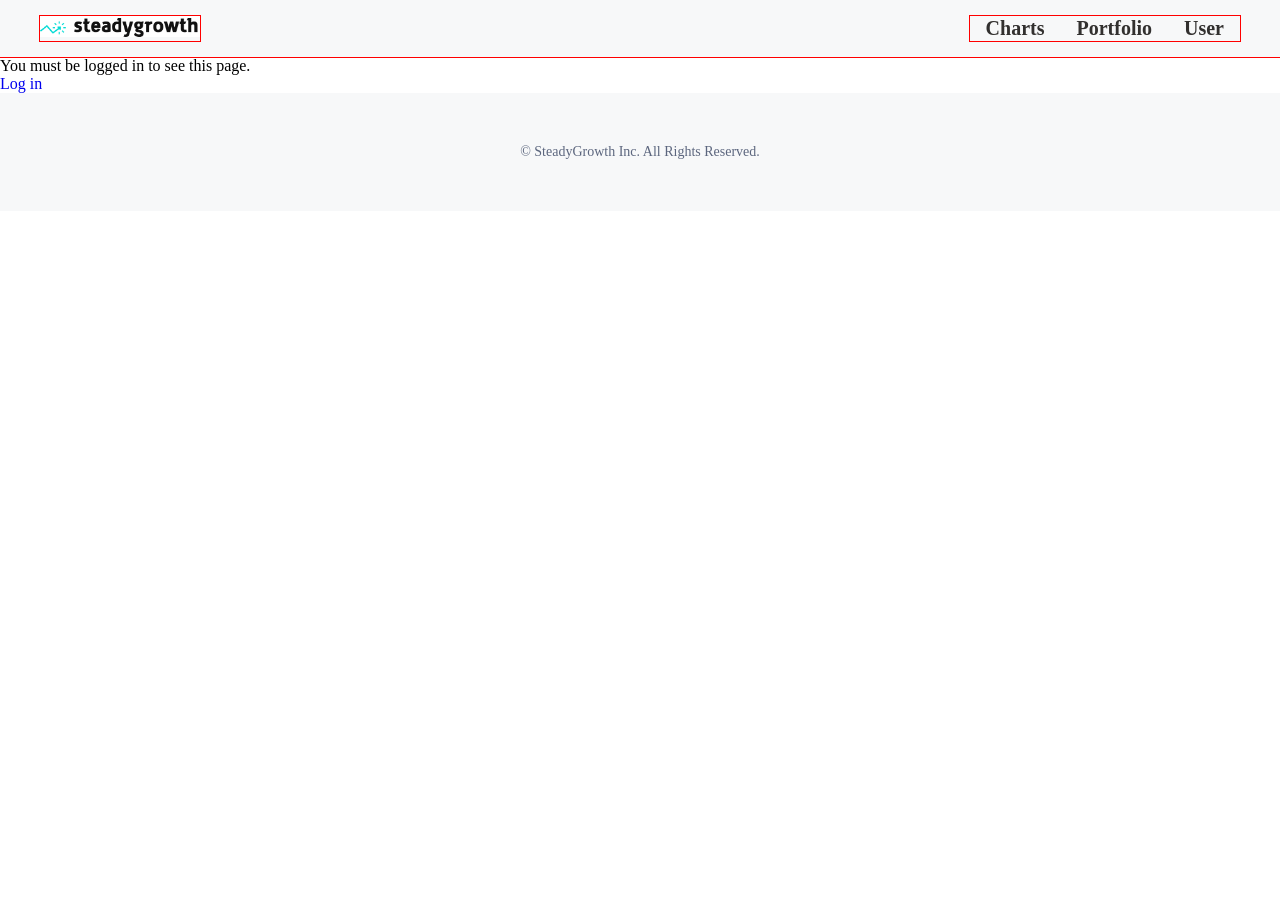
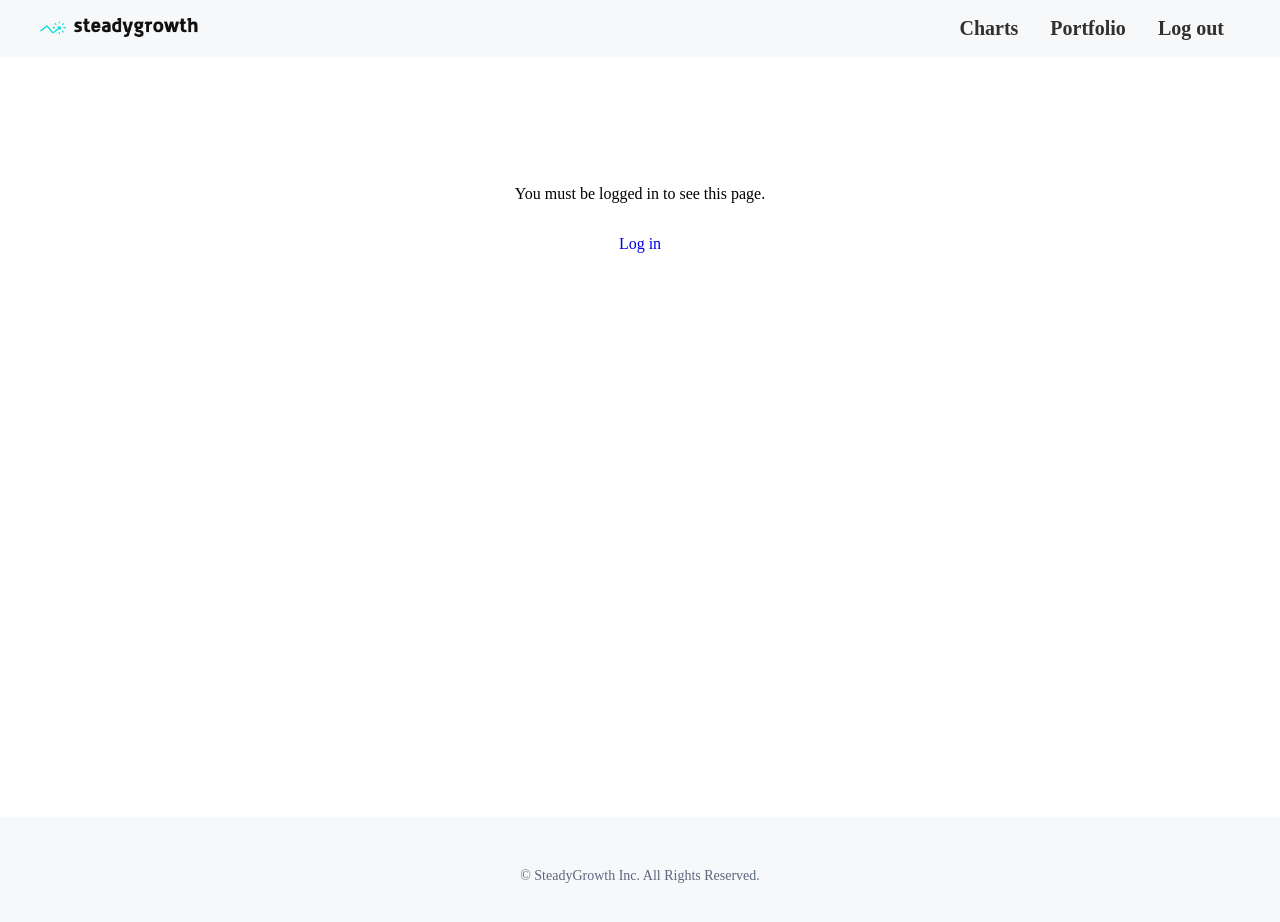
Before and after one commit to pasindu-gamarachchi/steadygrowth-client, a React (Create React App) app: page /portfolio in a window 1280 px wide. Shown: the top 922 px of the page. Before the commit the page ends 800 px from the top, so only its background shows below. Built offline with nearby package versions, Linux system fonts and the light colour scheme; no server answers.

Commit message:
styling fixes, cleanups

```diff
--- a/src/components/FormInput/FormInput.scss
+++ b/src/components/FormInput/FormInput.scss
@@ -48,7 +48,7 @@
         border-radius: 20px;
         border: 1px solid $outline-color;
         // width: 100%;
-        outline: none;
+        // outline: none;
         @include tablet{
             width: 30%;
             height: 1.5rem;
--- a/src/components/Header/Header.js
+++ b/src/components/Header/Header.js
@@ -5,6 +5,12 @@ import sglogo from "../../assets/logos/steadygrowth-logo.png"
 
 
 const Header = () => {
+
+    const handleLogout = ()=>{
+        console.log('Logged out')
+        sessionStorage.removeItem("token");
+
+    }
     return (
         <div className='header'>
             <div className='logo-container'>
@@ -19,9 +25,11 @@ const Header = () => {
                 <Link to="/portfolio">
                     <h2 className='header__nav-text'>Portfolio</h2>
                 </Link>
-                <Link to="/">
-                    <h2 className='header__nav-text'>User</h2>
-                </Link>
+                <div onClick={handleLogout}>
+                    <Link to="/">
+                        <h2 className='header__nav-text'>Log out</h2>
+                    </Link>
+                </div>
             </nav>
         </div>
     );
--- a/src/components/Header/Header.scss
+++ b/src/components/Header/Header.scss
@@ -3,7 +3,7 @@
 
 
 .header{
-    outline: 1px solid red;
+    // outline: 1px solid red;
     background-color: $background-color;
 
     padding-block: 1rem;
@@ -27,7 +27,7 @@
         display: flex;
         // gap: 1rem;
         align-items: center;
-        outline: 1px solid red;
+        // outline: 1px solid red;
         justify-content: space-around;
 
 
@@ -53,7 +53,7 @@
 
 .logo-container{
 
-    outline: 1px solid red;
+    // outline: 1px solid red;
     max-width: 5rem;
 
     @include tablet {
--- a/src/components/StockChart/StockChart.scss
+++ b/src/components/StockChart/StockChart.scss
@@ -2,7 +2,7 @@
 @use "../../styles/partials/mixins" as *;
 
 .chartContainer{
-    outline: 1px solid rebeccapurple;
+    // outline: 1px solid rebeccapurple;
 
     width: max(60vw, 18rem);
     height: 13.5rem;
@@ -11,7 +11,7 @@
     }
 
     @include desktop{
-        width: max(80vw, 68rem);
-        max-width: 68rem;
+        width: max(60vw, 60rem);
+        max-width: 70rem;
     }
 }
--- a/src/pages/PortfolioPage/PortfolioPage.js
+++ b/src/pages/PortfolioPage/PortfolioPage.js
@@ -44,10 +44,12 @@ const PortfolioPage = () => {
       if (failedAuth) {
         return (
           <main className="dashboard">
-            <p>You must be logged in to see this page.</p>
-            <p>
-              <Link to="/login">Log in</Link>
-            </p>
+            <div className='dashboard__textContainer'>
+              <p className='dashboard__text'>You must be logged in to see this page.</p>
+              <p>
+                <Link to="/login">Log in</Link>
+              </p>
+            </div>
           </main>
         );
       }
--- a/src/pages/PortfolioPage/PortfolioPage.scss
+++ b/src/pages/PortfolioPage/PortfolioPage.scss
@@ -3,9 +3,28 @@
 
 .portfolioMainContent{
     min-height: calc(100vh - $footer-height);
+    padding-top: 1rem;
 
 }
 
+.dashboard{
+    min-height: calc(100vh - $footer-height);
+    display: flex;
+    justify-content: center;
+    padding-block: 6rem;
+
+    &__textContainer{
+        display: flex;
+        flex-direction: column;
+        align-items: center;
+    }
+
+    &__text{
+        margin-block: 2rem;
+    }
+
+
+}
 
 .portfolioMainContainer{
     margin-top: 2rem;
@@ -13,7 +32,7 @@
 
     /* Card Shadow */
     box-shadow: 0px 2px 5px 0px rgba(19, 24, 44, 0.10);
-    outline: 1px solid red;
+    // outline: 1px solid red;
     display: flex;
     flex-direction: column;
     // align-items: center;
```
Also changed, not shown: src/assets/logos/steadygrowth-logo.png.
